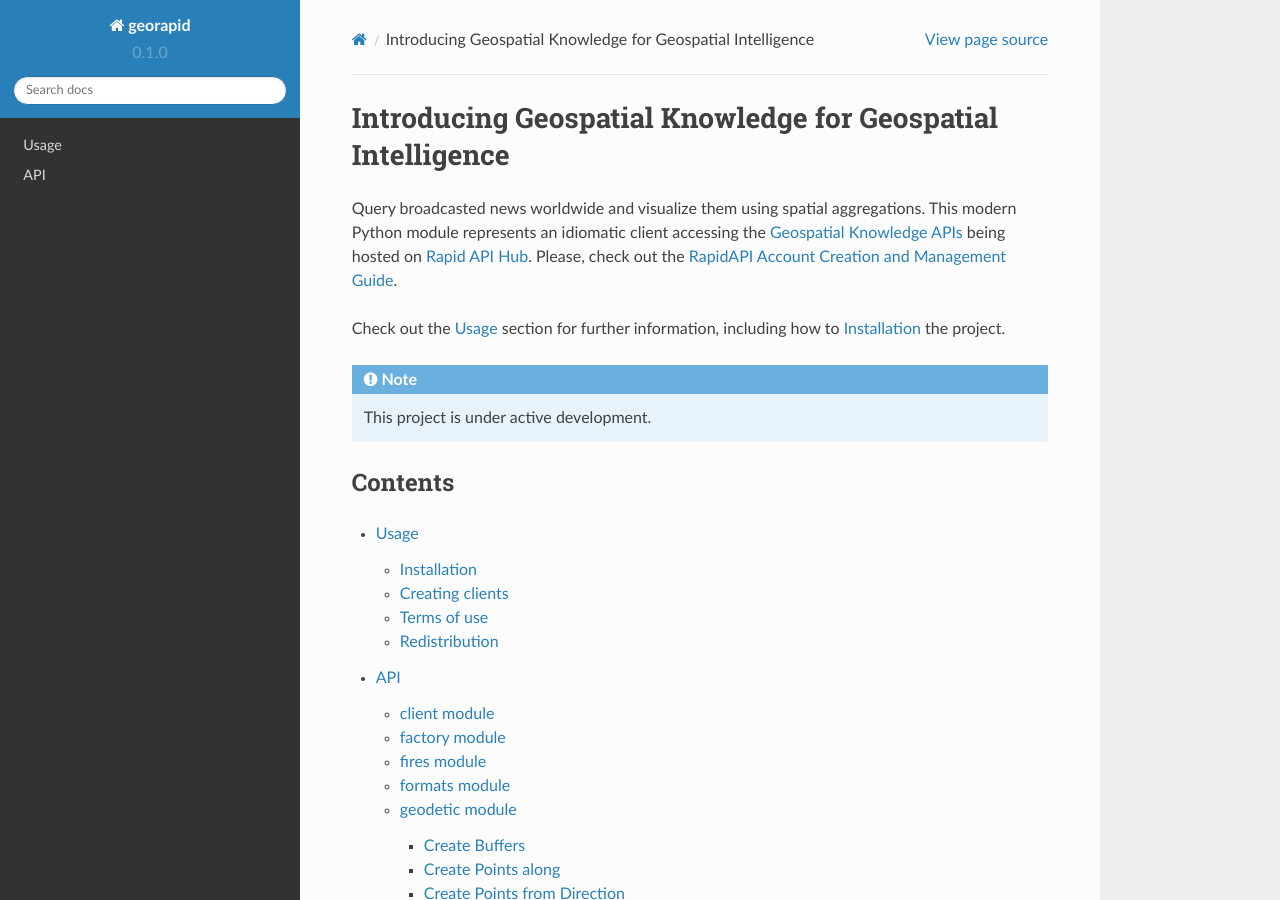
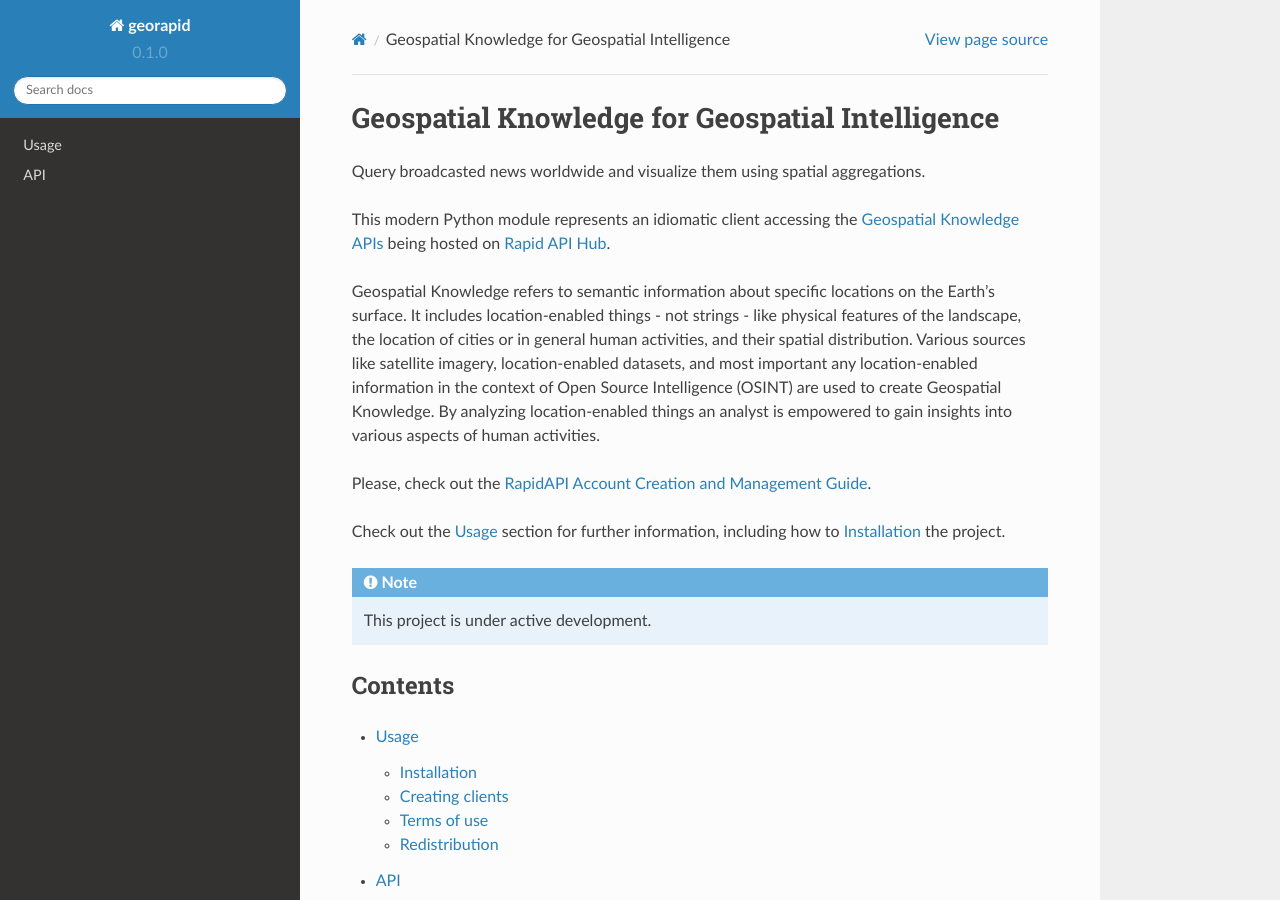
Before and after one commit to Geospatial-AI-DE/georapid-py, a Sphinx documentation site: the page built from docs/source/index.rst, in a window 1280 px wide and 900 px high. Built offline with Sphinx 7.4.7 and the Read the Docs theme 2.0.0, drawn with Linux system fonts in a browser that asks for light colours.

Commit message:
:books: Updated intor

```diff
--- a/docs/source/index.rst
+++ b/docs/source/index.rst
@@ -1,7 +1,14 @@
-Introducing Geospatial Knowledge for Geospatial Intelligence
-============================================================
+Geospatial Knowledge for Geospatial Intelligence
+================================================
 Query broadcasted news worldwide and visualize them using spatial aggregations.
+
 This modern Python module represents an idiomatic client accessing the `Geospatial Knowledge APIs <https://geospatial-ai.de/?rara_portfolio_categories=api-services>`__ being hosted on `Rapid API Hub <https://rapidapi.com/hub>`__.
+
+Geospatial Knowledge refers to semantic information about specific locations on the Earth's surface.
+It includes location-enabled things - not strings - like physical features of the landscape, the location of cities or in general human activities, and their spatial distribution.
+Various sources like satellite imagery, location-enabled datasets, and most important any location-enabled information in the context of Open Source Intelligence (OSINT) are used to create Geospatial Knowledge.
+By analyzing location-enabled things an analyst is empowered to gain insights into various aspects of human activities.
+
 Please, check out the `RapidAPI Account Creation and Management Guide <https://docs.rapidapi.com/docs/account-creation-and-settings>`__.
 
 
```
Also changed, not shown: README.md (+8 -1 lines).
